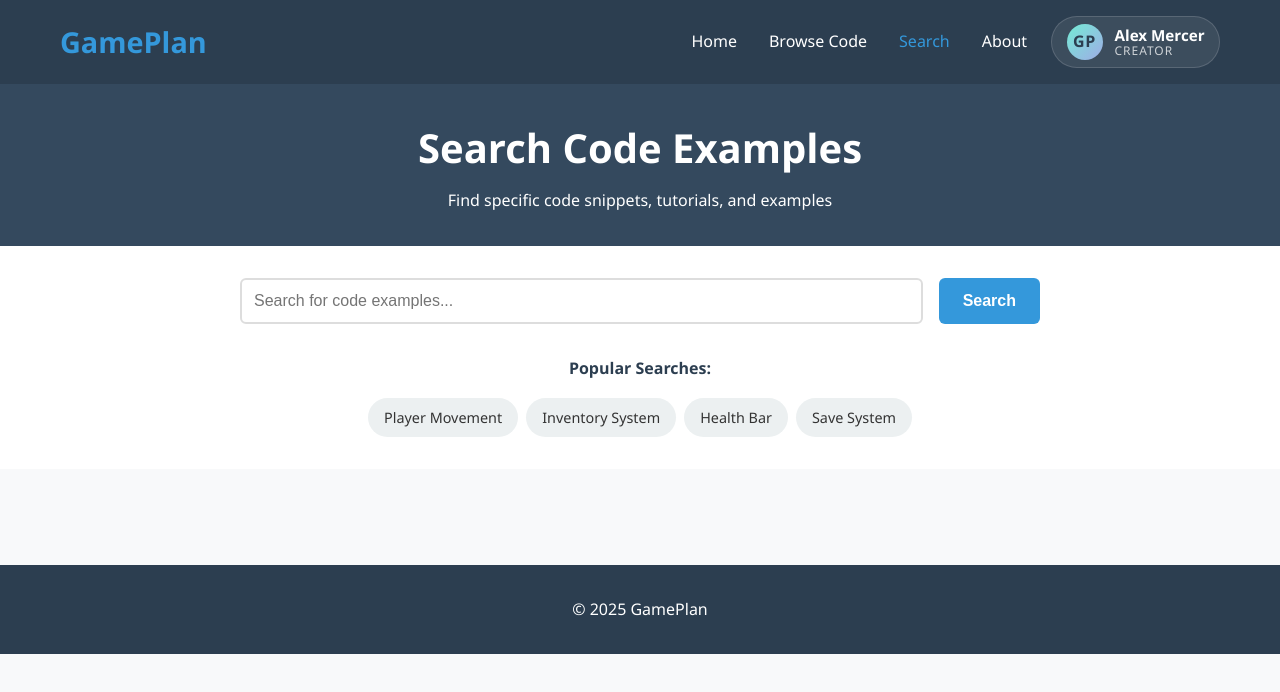
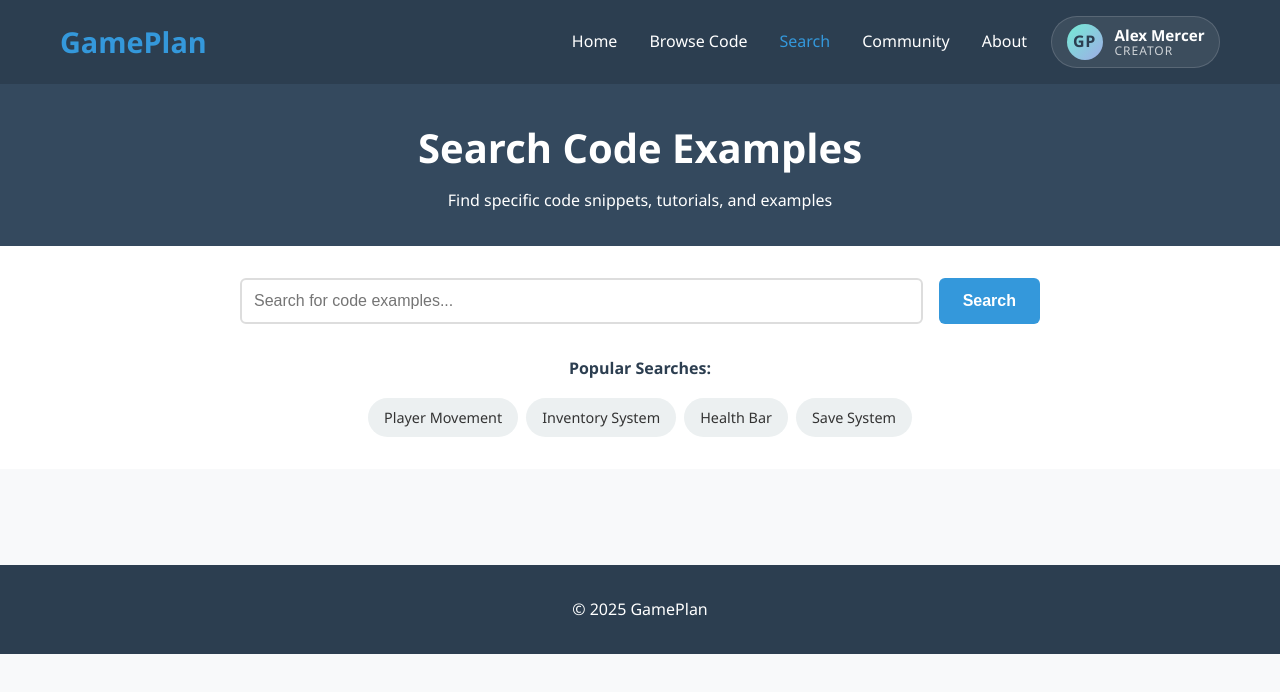
Before and after one commit to WSU-4110/GamePlan, a website: page search.html in a window 1280 px wide. Drawn offline with Linux system fonts and the light colour scheme.

Commit message:
Add Community link to navigation in search.html

```diff
--- a/search.html
+++ b/search.html
@@ -23,6 +23,9 @@
                         </li>
                         <li class="nav-item">
                             <a href="search.html" class="nav-link active">Search</a>
+                        </li>
+                        <li class="nav-item">
+                            <a href="community.html" class="nav-link">Community</a>
                         </li>
                         <li class="nav-item">
                             <a href="about.html" class="nav-link">About</a>
```
